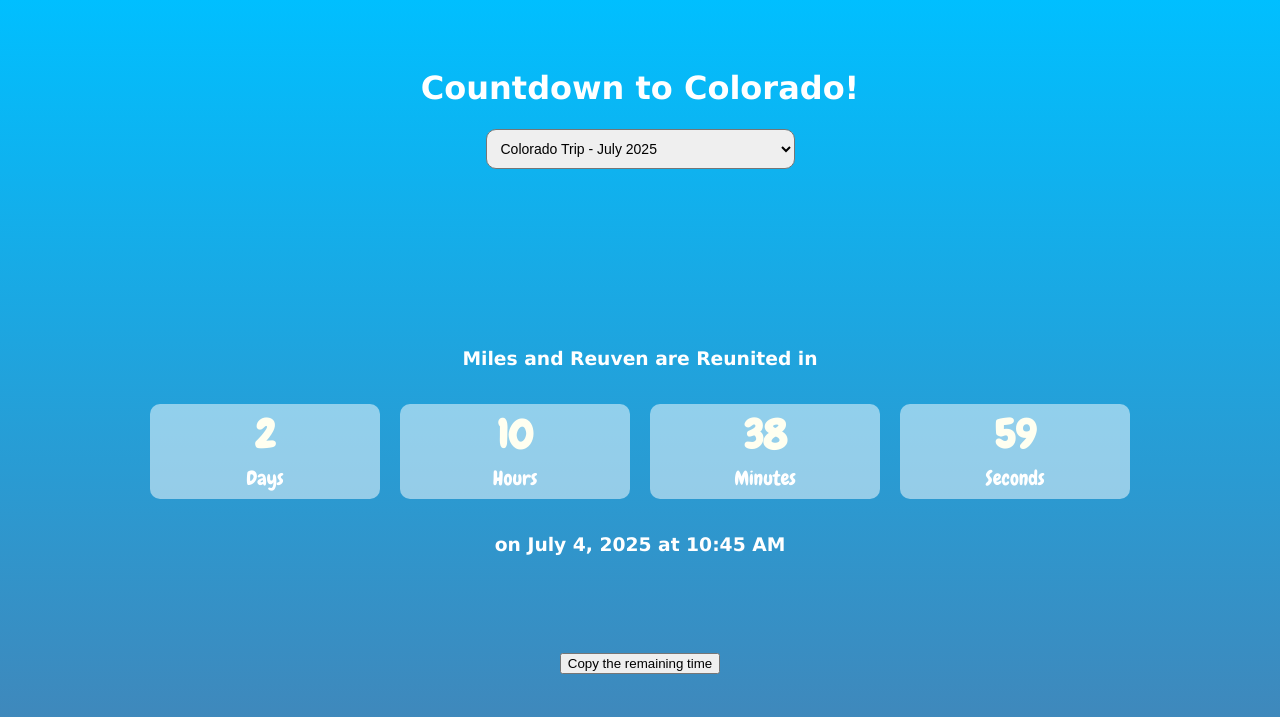
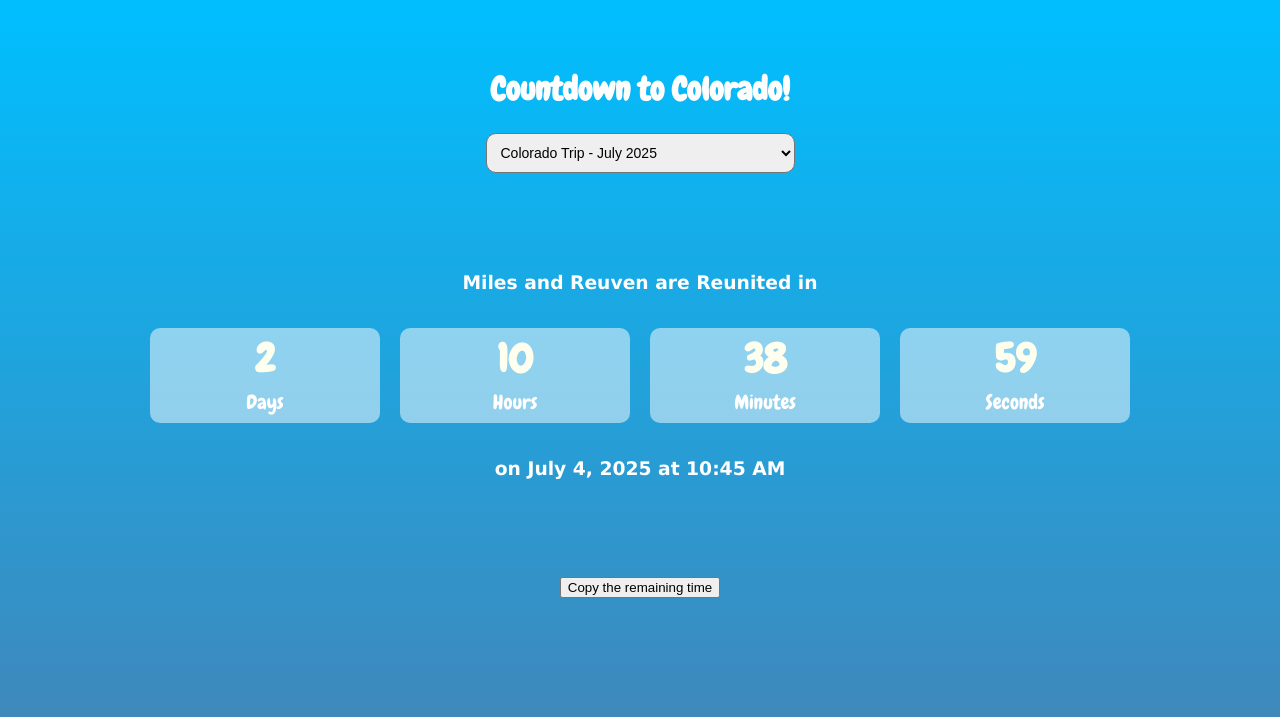
Before and after one commit to reuvenrey/countdown, a plain HTML site: page index.html in a window 1280 px wide. Drawn offline with Linux system fonts and the light colour scheme.

Commit message:
Update index.html

```diff
--- a/index.html
+++ b/index.html
@@ -53,7 +53,7 @@
         <div id="background"></div>
 
         <div class="container">
-            <h1 id='pageTitle'>Countdown to Colorado !!</h1>
+            <h1 id='pageTitle' style='font-family:chewy'>Countdown to Colorado !!</h1>
             <select id='dateSelect' style='font-size: 14px; padding:10px; border-radius: 10px;' onchange="changeDate();">
                 <!-- <option value="MMMM D, YYYY | HH:MM:SS | HH:MM AM/PM | Title">Trip Name</option>
                         -> use 24 hour time format (2:30PM = 14:30:00)
@@ -67,9 +67,9 @@
             </select>
         </div>
 
-        <div class="container">
-            <!--<img src="images/milesPlusReuven.png">-->
-        </div>
+        <!--<div class="container">
+            <img src="images/milesPlusReuven.png">
+        </div>-->
 
         <div class="container">
             <h3>Miles and Reuven are Reunited in</h3>
```
